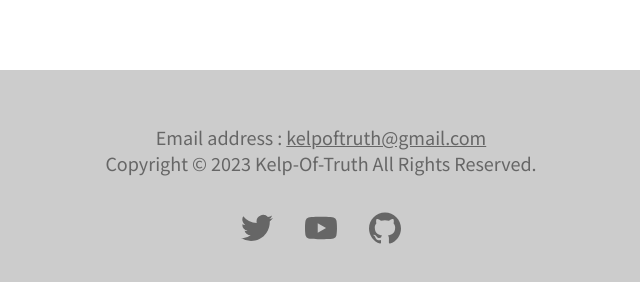
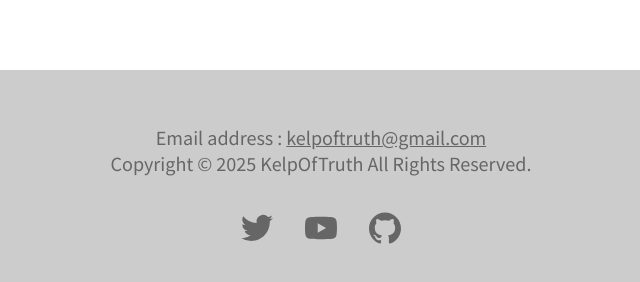
Before and after one commit to kelp-of-truth/kelp-of-truth.github.io, a plain HTML site: page index.html in a window 1280 px wide. Shown: the part 818-1100 px from the top of the page, 319-959 px from the left. Drawn offline with nearby package versions, Linux system fonts and the light colour scheme.

Commit message:
Update index.html

```diff
--- a/index.html
+++ b/index.html
@@ -57,7 +57,7 @@
         </article>
         <footer>
             Email address : <a href="mailto:kelpoftruth@gmail.com">kelpoftruth@gmail.com</a><br>
-            Copyright © 2023 Kelp-Of-Truth All Rights Reserved.
+            Copyright © 2025 KelpOfTruth All Rights Reserved.
             <div class="footer-link">
                 <a target="_blank" href="https://twitter.com/kelpoftruth">
                     <svg role="img" viewBox="0 0 24 24" xmlns="http://www.w3.org/2000/svg">
```
